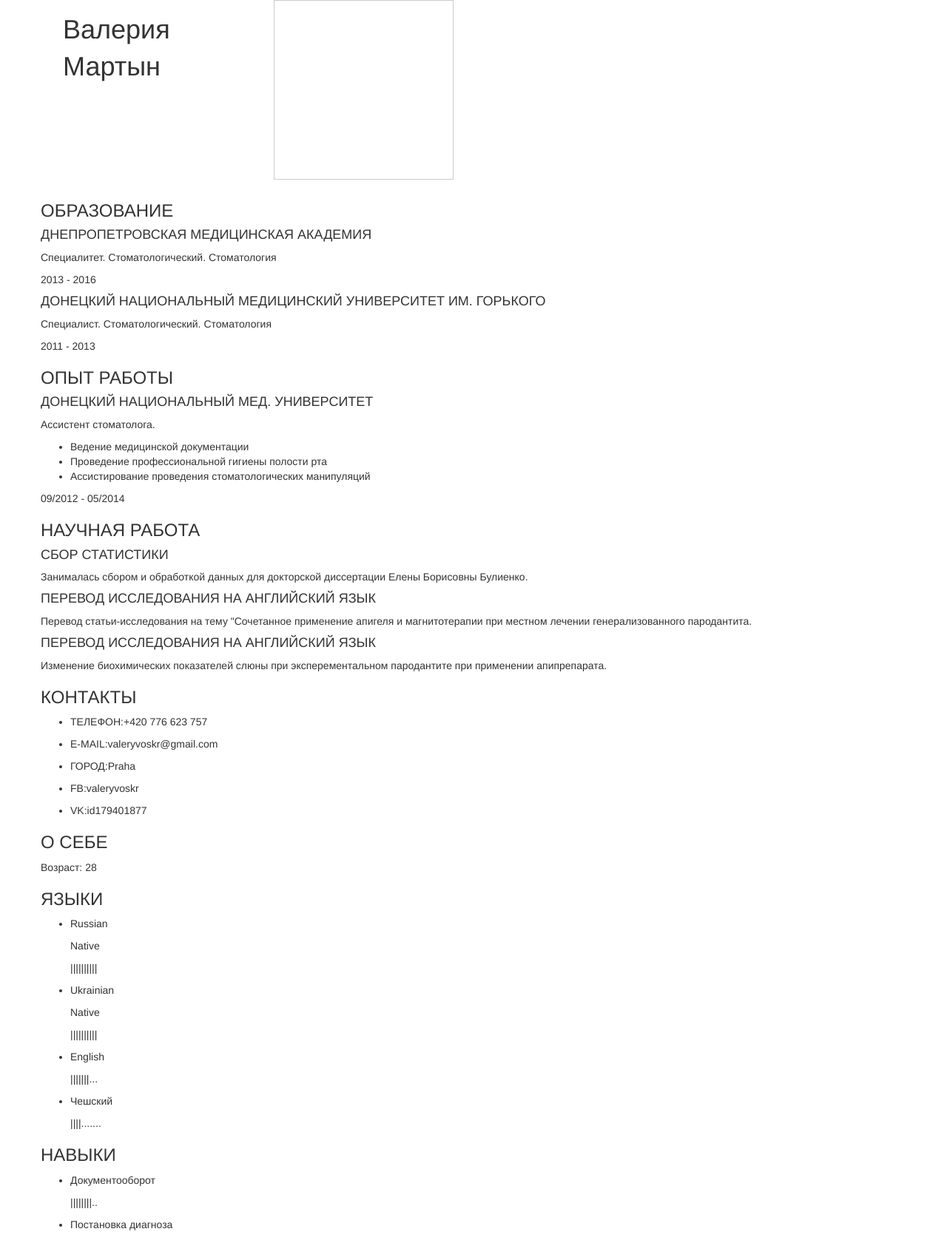
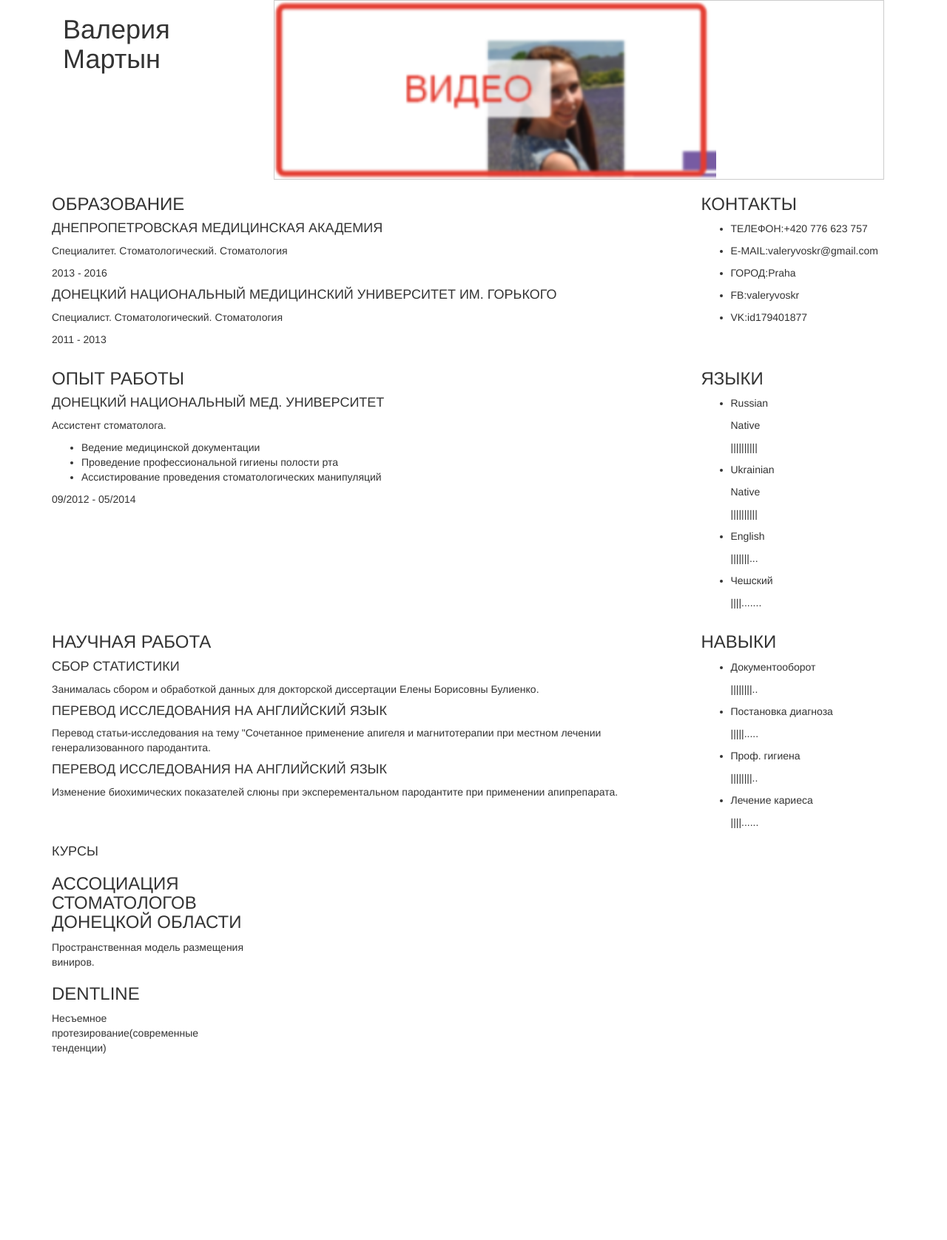
Before and after one commit to lordUser/portfolio, a Django app: page / in a window 1280 px wide. Shown: the top 1677 px of the page at 74% size. After the commit the page ends 1425 px from the top, so only its background shows below. Run offline with Django 3.2, Linux system fonts and the light colour scheme; some libraries are stand-ins or nearby versions.

Commit message:
update index.html

```diff
--- a/portfolio/static/style.css
+++ b/portfolio/static/style.css
@@ -1,7 +1,7 @@
 .video {
   display: inline-block;
-  width: 272px;
-  height: 272px;
+  width: 100%;
+  height: 100%;
   line-height: 16.75em; /*268px / 16px*/
 }
 
@@ -26,10 +26,20 @@
 }
 
 .video a {
-    position: relative;
-    display: inline-block;
-    height: 243px;
-    width: 243px;
-    box-shadow: inset 0 0 0 1px rgba(0, 0, 0, .2);
-    vertical-align: middle;
+  position: relative;
+  display: inline-block;
+  height: 243px;
+  width: 100%;
+  box-shadow: inset 0 0 0 1px rgba(0, 0, 0, .2);
+  vertical-align: middle;
+  background: url('./images/video.png'), #fff;
+  background-repeat: no-repeat;
+  -webkit-background-size: contain;
+  background-size: contain;
 }
+
+/*
+@media (max-width: 768px) {
+
+}
+*/
--- a/portfolio/templates/portfolio/index.html
+++ b/portfolio/templates/portfolio/index.html
@@ -3,6 +3,7 @@
 <html lang="en">
 <head>
   <meta charset="UTF-8">
+  <meta name="viewport" content="width=device-width, initial-scale=1">
   <link rel="stylesheet" href="//maxcdn.bootstrapcdn.com/bootstrap/3.2.0/css/bootstrap.min.css">
   <link rel="stylesheet" href="{% static 'style.css' %}">
   <title>Document</title>
@@ -12,17 +13,17 @@
     <div class="row">
       <header class="col-sm-12 col-md-12">
         <div class="col-sm-12 col-md-3">
-          <h1>
-            <p>Валерия</p><p>Мартын</p>
-          </h1>
+          <h1>Валерия <span>Мартын</span></h1>
         </div>
         <div class="col-sm-12 col-md-9">
-          <div class="video .col-md-offset-8">
+          <div class="video">
             <a href="https://www.youtube.com/watch?v=J3nojb-gFH4" class="desk run-video" data-video-id="J3nojb-gFH4"></a>
           </div>
         </div>
       </header>
-      <div>
+    </div>
+    <div class="row">
+        <div class="col-sm-12 col-md-9">
           <h3>ОБРАЗОВАНИЕ</h3>
           <div>
             <div>
@@ -43,7 +44,17 @@
             </div>
           </div>
         </div>
-      <div>
+        <div class="col-sm-12 col-md-3">
+          <h3>КОНТАКТЫ</h3>
+          <ul>
+            <li><p><span>ТЕЛЕФОН:</span>+420 776 623 757</p></li>
+            <li><p><span>E-MAIL:</span>valeryvoskr@gmail.com</p></li>
+            <li><p><span>ГОРОД:</span>Praha</p></li>
+            <li><p><span>FB:</span>valeryvoskr</p></li>
+            <li><p><span>VK:</span>id179401877</p></li>
+          </ul>
+        </div>
+        <div class="col-sm-12 col-md-9">
           <h3>ОПЫТ РАБОТЫ</h3>
           <div>
             <div>
@@ -60,40 +71,7 @@
             </div>
           </div>
         </div>
-      <div>
-        <h3>НАУЧНАЯ РАБОТА</h3>
-        <div>
-          <h4>СБОР СТАТИСТИКИ</h4>
-          <p>Занималась сбором и обработкой данных для докторской диссертации
-    Елены Борисовны Булиенко.</p>
-        </div>
-        <div>
-          <h4>ПЕРЕВОД ИССЛЕДОВАНИЯ НА АНГЛИЙСКИЙ ЯЗЫК</h4>
-          <p>Перевод статьи-исследования на тему "Сочетанное применение
-    апигеля и магнитотерапии при местном лечении генерализованного
-    пародантита.</p>
-        </div>
-        <div>
-          <h4>ПЕРЕВОД ИССЛЕДОВАНИЯ НА АНГЛИЙСКИЙ ЯЗЫК</h4>
-          <p>Изменение биохимических показателей слюны при эксперементальном
-    пародантите при применении апипрепарата.</p>
-        </div>
-      </div>
-      <div>
-        <h3>КОНТАКТЫ</h3>
-        <ul>
-          <li><p><span>ТЕЛЕФОН:</span>+420 776 623 757</p></li>
-          <li><p><span>E-MAIL:</span>valeryvoskr@gmail.com</p></li>
-          <li><p><span>ГОРОД:</span>Praha</p></li>
-          <li><p><span>FB:</span>valeryvoskr</p></li>
-          <li><p><span>VK:</span>id179401877</p></li>
-        </ul>
-      </div>
-      <div>
-        <h3>О СЕБЕ</h3>
-        <p>Возраст: 28</p>
-      </div>
-      <div>
+        <div class="col-sm-12 col-md-3">
           <h3>ЯЗЫКИ</h3>
           <ul>
             <li>
@@ -132,7 +110,26 @@
             </li>
           </ul>
         </div>
+        <div class="col-sm-12 col-md-9">
+          <h3>НАУЧНАЯ РАБОТА</h3>
           <div>
+            <h4>СБОР СТАТИСТИКИ</h4>
+            <p>Занималась сбором и обработкой данных для докторской диссертации
+      Елены Борисовны Булиенко.</p>
+          </div>
+          <div>
+            <h4>ПЕРЕВОД ИССЛЕДОВАНИЯ НА АНГЛИЙСКИЙ ЯЗЫК</h4>
+            <p>Перевод статьи-исследования на тему "Сочетанное применение
+      апигеля и магнитотерапии при местном лечении генерализованного
+      пародантита.</p>
+          </div>
+          <div>
+            <h4>ПЕРЕВОД ИССЛЕДОВАНИЯ НА АНГЛИЙСКИЙ ЯЗЫК</h4>
+            <p>Изменение биохимических показателей слюны при эксперементальном
+      пародантите при применении апипрепарата.</p>
+          </div>
+        </div>
+        <div class="col-sm-12 col-md-3">
           <h3>НАВЫКИ</h3>
           <ul>
             <li>
@@ -169,7 +166,7 @@
             </li>
           </ul>
         </div>
-      <div>
+        <div class="col-sm-12 col-md-3">
           <h4>КУРСЫ</h4>
           <div>
             <h3>АССОЦИАЦИЯ СТОМАТОЛОГОВ ДОНЕЦКОЙ ОБЛАСТИ</h3>
@@ -182,5 +179,6 @@
         </div>
       </div>
     </div>
+  </div>
 </body>
 </html>
```
Also changed, not shown: portfolio/static/images/123.png (added), portfolio/static/images/video.png (added). Lines whose indentation alone changed are shown as unchanged.
